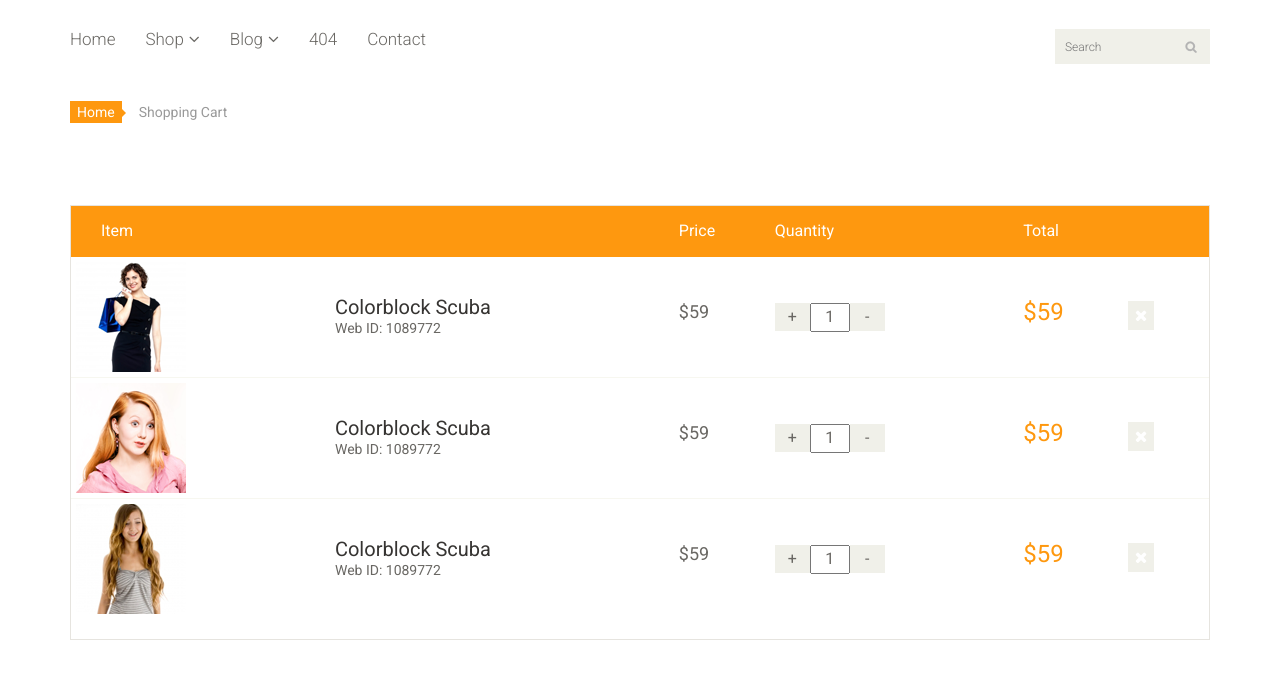
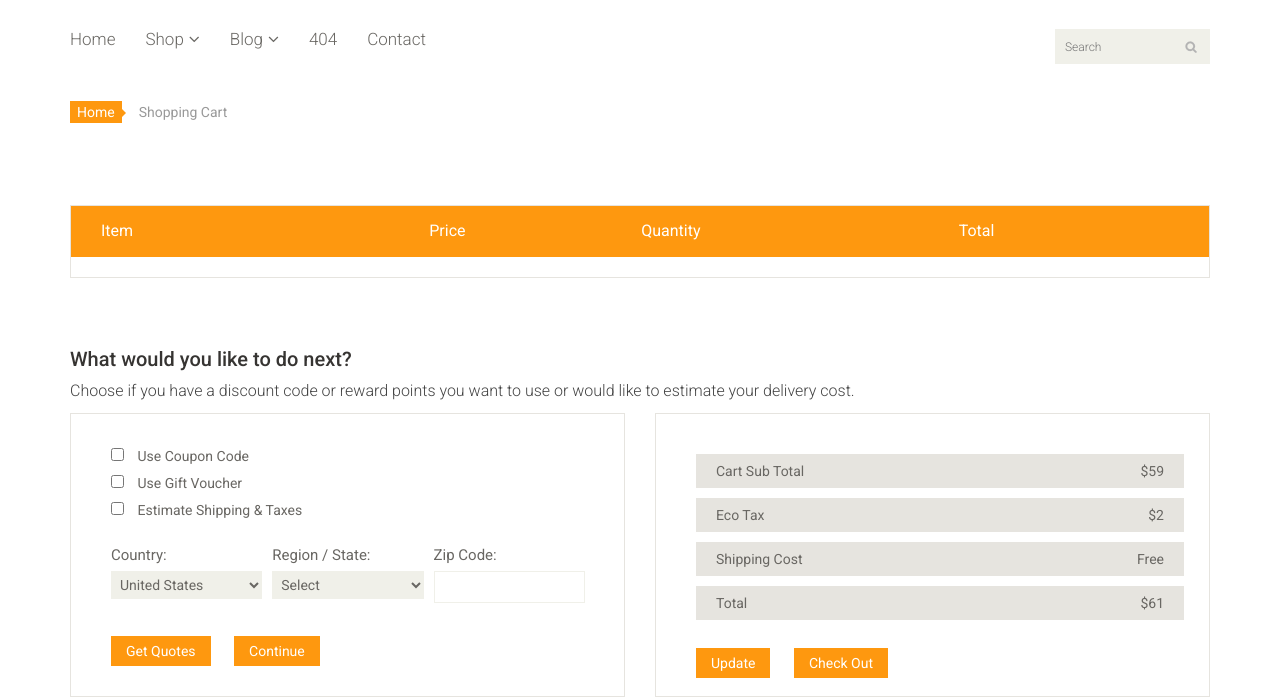
Before and after one commit to PhanVPhuc/front-End, a plain HTML site: page cart.html in a window 1280 px wide. Shown: the part 118-817 px from the top of the page. Drawn offline with nearby package versions, Linux system fonts and the light colour scheme.

Commit message:
update 9/8

```diff
--- a/cart.html
+++ b/cart.html
@@ -241,111 +241,7 @@
               </tr>
             </thead>
 
-            <tbody>
-              <tr>
-                <td class="cart_product">
-                  <a href=""><img src="images/cart/one.png" alt="" /></a>
-                </td>
-                <td class="cart_description">
-                  <h4><a href="">Colorblock Scuba</a></h4>
-                  <p>Web ID: 1089772</p>
-                </td>
-                <td class="cart_price">
-                  <p>$59</p>
-                </td>
-                <td class="cart_quantity">
-                  <div class="cart_quantity_button">
-                    <a class="cart_quantity_up" href=""> + </a>
-                    <input
-                      class="cart_quantity_input"
-                      type="text"
-                      name="quantity"
-                      value="1"
-                      autocomplete="off"
-                      size="2"
-                    />
-                    <a class="cart_quantity_down" href=""> - </a>
-                  </div>
-                </td>
-                <td class="cart_total">
-                  <p class="cart_total_price">$59</p>
-                </td>
-                <td class="cart_delete">
-                  <a class="cart_quantity_delete" href=""
-                    ><i class="fa fa-times"></i
-                  ></a>
-                </td>
-              </tr>
-
-              <tr>
-                <td class="cart_product">
-                  <a href=""><img src="images/cart/two.png" alt="" /></a>
-                </td>
-                <td class="cart_description">
-                  <h4><a href="">Colorblock Scuba</a></h4>
-                  <p>Web ID: 1089772</p>
-                </td>
-                <td class="cart_price">
-                  <p>$59</p>
-                </td>
-                <td class="cart_quantity">
-                  <div class="cart_quantity_button">
-                    <a class="cart_quantity_up" href=""> + </a>
-                    <input
-                      class="cart_quantity_input"
-                      type="text"
-                      name="quantity"
-                      value="1"
-                      autocomplete="off"
-                      size="2"
-                    />
-                    <a class="cart_quantity_down" href=""> - </a>
-                  </div>
-                </td>
-                <td class="cart_total">
-                  <p class="cart_total_price">$59</p>
-                </td>
-                <td class="cart_delete">
-                  <a class="cart_quantity_delete" href=""
-                    ><i class="fa fa-times"></i
-                  ></a>
-                </td>
-              </tr>
-              <tr>
-                <td class="cart_product">
-                  <a href=""><img src="images/cart/three.png" alt="" /></a>
-                </td>
-                <td class="cart_description">
-                  <h4><a href="">Colorblock Scuba</a></h4>
-                  <p>Web ID: 1089772</p>
-                </td>
-                <td class="cart_price">
-                  <p>$59</p>
-                </td>
-                <td class="cart_quantity">
-                  <div class="cart_quantity_button">
-                    <a class="cart_quantity_up" href=""> + </a>
-                    <input
-                      class="cart_quantity_input"
-                      type="text"
-                      name="quantity"
-                      value="1"
-                      autocomplete="off"
-                      size="2"
-                    />
-                    <a class="cart_quantity_down" href=""> - </a>
-                  </div>
-                </td>
-                <td class="cart_total">
-                  <p class="cart_total_price">$59</p>
-                </td>
-                <td class="cart_delete">
-                  <a class="cart_quantity_delete" href=""
-                    ><i class="fa fa-times"></i
-                  ></a>
-                </td>
-              </tr>
-            </tbody>
+            <tbody></tbody>
           </table>
         </div>
       </div>
@@ -417,10 +313,10 @@
           <div class="col-sm-6">
             <div class="total_area">
               <ul>
-                <li>Cart Sub Total <span>$59</span></li>
-                <li>Eco Tax <span>$2</span></li>
-                <li>Shipping Cost <span>Free</span></li>
-                <li>Total <span>$61</span></li>
+                <li>Cart Sub Total <span class="total_cart">$59</span></li>
+                <li>Eco Tax <span class="ecotax">$2</span></li>
+                <li>Shipping Cost <span class="shipping-cost">Free</span></li>
+                <li>Total <span class="total_checkout">$61</span></li>
               </ul>
               <a class="btn btn-default update" href="">Update</a>
               <a class="btn btn-default check_out" href="">Check Out</a>
@@ -620,6 +516,10 @@
         }
         // alert("123");
         // console.log(yy);
+        var s = 0;
+        var check_out = 0;
+        var ecotax = $("li").find("span.ecotax").text().replace("$", " ");
+        console.log(ecotax);
 
         Object.keys(yy).map(function (key, index) {
           var price = yy[key]["price"].replace("$", "");
@@ -675,8 +575,13 @@
             "></a>" +
             "</td>" +
             "</tr>";
+          s = s + total;
         });
         $("table tbody").append(xx);
+        console.log(s);
+        check_out = s + parseFloat(ecotax);
+        $("li").find("span.total_cart").text(s);
+        $("li").find("span.total_checkout").text(check_out);
         $("a.cart_quantity_up").click(function (e) {
           e.preventDefault();
           var jj = $(this)
@@ -750,8 +655,6 @@
           if (kk <= 1) {
             alert("Counter reached minimum. Stopping the action.");
             // Không thực hiện thêm hành động nếu giá trị đã đạt đến 0
-          } else if (kk == 0) {
-            // bí rồi
           }
           let xx = localStorage.getItem("cart");
           if (xx) {
@@ -764,7 +667,12 @@
               // alert("123");
               //lấy id ra , kiểm tra id có trong local
             }
+            if (xx[key]["qty"] == 0) {
+              delete xx[key]; // Xóa phần tử trong mảng xx
+              $(this).closest("tr").remove();
+            }
           });
+
           console.log(xx);
           localStorage.setItem("cart", JSON.stringify(xx));
           // location.reload();
@@ -775,7 +683,10 @@
         // console.log(yy);
         $("a.cart_quantity_delete").click(function (e) {
           e.preventDefault();
-
+          //e xoa the TR cua product e đang click la dc
+          // con xoa trong local, thi e goi local ra,
+          // e kiem tra co id co k
+          // co thi e xoa key cua no di
           var xx = localStorage.getItem("cart");
           if (xx) {
             xx = JSON.parse(xx);
@@ -797,11 +708,8 @@
 
           // Xóa hàng (row) trên giao diện
           $(this).closest("tr").remove();
-          //e xoa the TR cua product e đang click la dc
-          // con xoa trong local, thi e goi local ra,
-          // e kiem tra co id co k
-          // co thi e xoa key cua no di
         });
+        localStorage.setItem("cart", JSON.stringify(yy));
       });
     </script>
   </body>
```
